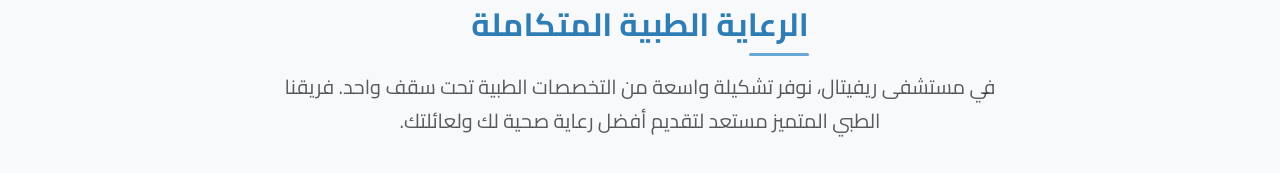
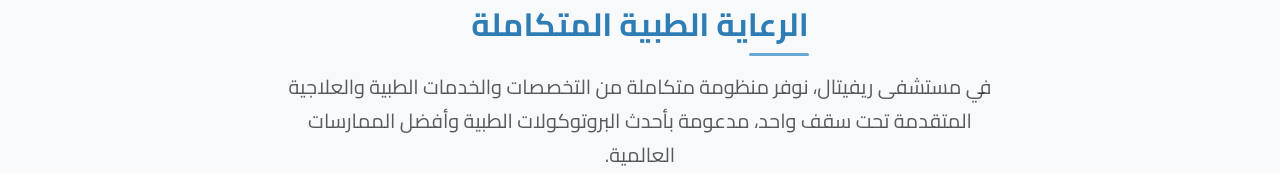
Before and after one commit to nadayoussef258/Revital-Hospital, an Angular app: page /services in a window 1280 px wide. Shown: the part 779-952 px from the top of the page. Built offline with nearby package versions, Linux system fonts and the light colour scheme.

Commit message:
edit content

```diff
--- a/src/app/homePage/about/about.component.ts
+++ b/src/app/homePage/about/about.component.ts
@@ -28,7 +28,7 @@
                   </div>
                   <div class="feature-item">
                     <i class="bi bi-check-circle-fill"></i>
-                    <span> المختبر</span>
+                    <span>رعاية المرضى على مدار 24 ساعة</span>
                   </div>
                 </div>
                 <div class="col-md-6">
@@ -39,8 +39,7 @@
                   <div class="feature-item">
                     <i class="bi bi-check-circle-fill"></i>
                     <!-- Not Found in file -->
-
-                    <span>رعاية المرضى على مدار 24 ساعة</span>
+                    <span> خدمات المختبرات الطبية</span>
                   </div>
                 </div>
               </div>
--- a/src/app/services-page/services-page.component.html
+++ b/src/app/services-page/services-page.component.html
@@ -22,9 +22,8 @@
     <div class="row justify-content-center">
       <div class="col-lg-8 text-center">
         <h2 class="section-title mb-4">الرعاية الطبية المتكاملة</h2>
-        <p class="text-muted fs-5 mb-0">
-          في مستشفى ريفيتال، نوفر تشكيلة واسعة من التخصصات الطبية تحت سقف واحد.
-          فريقنا الطبي المتميز مستعد لتقديم أفضل رعاية صحية لك ولعائلتك.
+        <p class="text-muted fs-5 mb-0">في مستشفى ريفيتال، نوفر منظومة متكاملة من التخصصات والخدمات الطبية والعلاجية المتقدمة تحت سقف واحد، مدعومة بأحدث البروتوكولات الطبية وأفضل الممارسات العالمية.<br>
+يعمل فريقنا الطبي متعدد التخصصات بتناغم لتقديم رعاية صحية شاملة، دقيقة، ومبنية على خطط علاجية مخصصة تلبي احتياجاتك واحتياجات أسرتك في جميع مراحل الرعاية <br> من التشخيص إلى العلاج والتأهيل والمتابعة.<br>
         </p>
       </div>
     </div>
```
